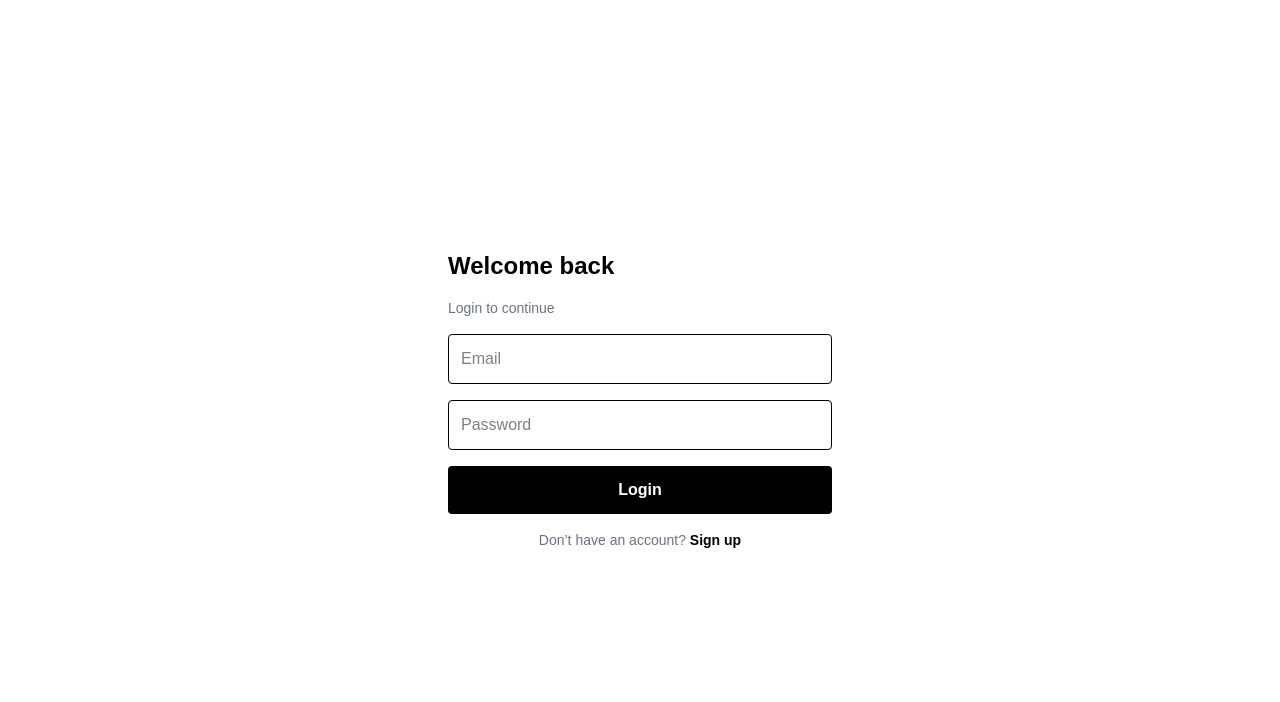
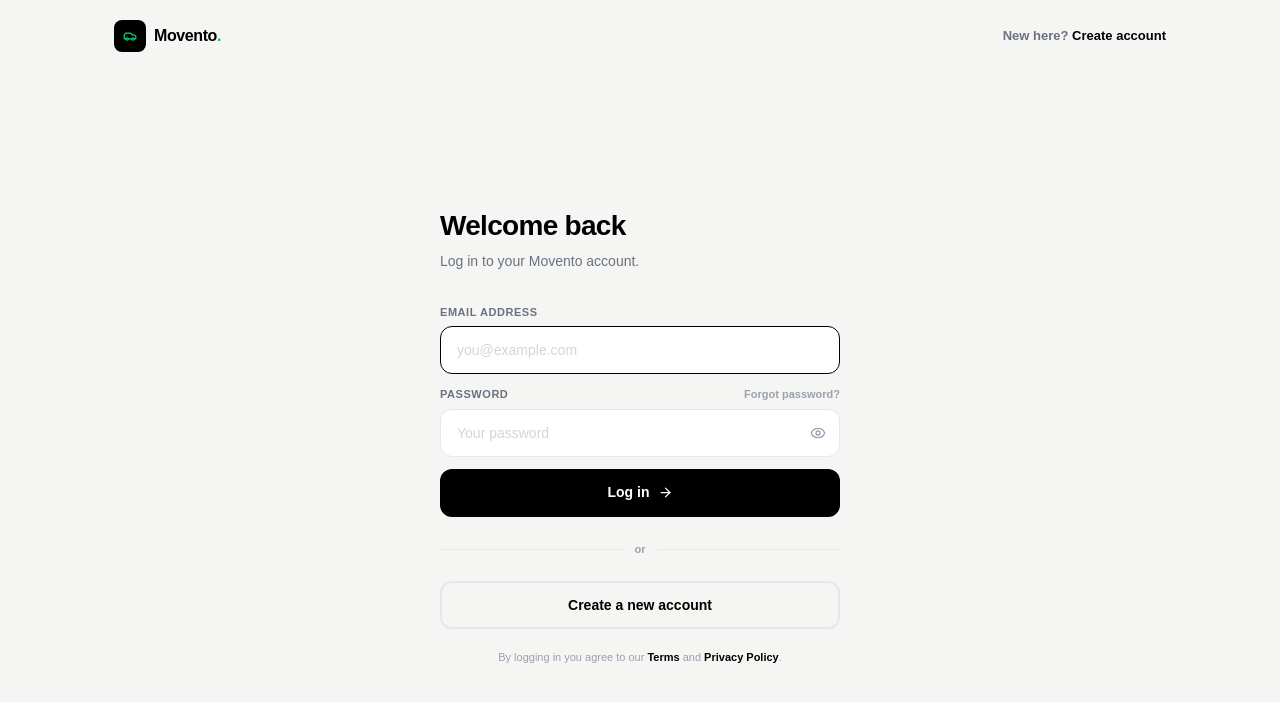
Before and after one commit to rayangithub1/carpoolingsite, a Next.js app: page /login in a window 1280 px wide. Shown: the top 702 px of the page. Built offline with nearby package versions, Linux system fonts and the light colour scheme; no server answers.

Commit message:
Update page.tsx

```diff
--- a/app/login/page.tsx
+++ b/app/login/page.tsx
@@ -1,85 +1,204 @@
 "use client";
 
 import { useState } from "react";
-import { useRouter } from "next/navigation";
+import { useRouter, useSearchParams } from "next/navigation";
+import Link from "next/link";
+import { Suspense } from "react";
 import { supabase } from "@/lib/supabaseClient";
+import { Car, Eye, EyeOff, ArrowRight } from "lucide-react";
 
-export default function LoginPage() {
-  const router = useRouter();
+function LoginInner() {
+  const router       = useRouter();
+  const searchParams = useSearchParams();
+  const redirect     = searchParams.get("redirect") || "/dashboard";
 
-  const [form, setForm] = useState({
-    email: "",
-    password: "",
-  });
+  const [email, setEmail]       = useState("");
+  const [password, setPassword] = useState("");
+  const [loading, setLoading]   = useState(false);
+  const [error, setError]       = useState("");
+  const [showPass, setShowPass] = useState(false);
 
-  const [loading, setLoading] = useState(false);
-  const [error, setError] = useState("");
+  const handleSubmit = async (e: React.FormEvent) => {
+    e.preventDefault();
+    if (!email.trim())    return setError("Enter your email address");
+    if (!password)        return setError("Enter your password");
 
-  const handleChange = (k: string, v: string) => {
-    setForm((p) => ({ ...p, [k]: v }));
-    setError("");
-  };
-
-  const handleLogin = async (e: React.FormEvent) => {
-    e.preventDefault();
     setLoading(true);
     setError("");
 
-    const { error } = await supabase.auth.signInWithPassword({
-      email: form.email.trim().toLowerCase(),
-      password: form.password,
+    try {
+      const { data, error: signInError } = await supabase.auth.signInWithPassword({
+        email:    email.trim().toLowerCase(),
+        password,
       });
 
-    if (error) {
-      setError(error.message);
+      if (signInError) throw signInError;
+      if (!data.user)  throw new Error("Login failed. Please try again.");
+
+      // Fetch profile
+      const { data: profile } = await supabase
+        .from("profiles")
+        .select("full_name, phone, email, verification_status")
+        .eq("id", data.user.id)
+        .single();
+
+      const user = {
+        id:                 data.user.id,
+        name:               profile?.full_name ?? data.user.email ?? "User",
+        email:              profile?.email     ?? data.user.email ?? "",
+        phone:              profile?.phone     ?? "",
+        verificationStatus: (profile?.verification_status ?? "unverified") as
+          "unverified" | "pending" | "approved" | "rejected",
+      };
+
+      localStorage.setItem("user", JSON.stringify(user));
+      window.dispatchEvent(new Event("movento:auth"));
+      router.push(redirect);
+    } catch (err: any) {
+      const msg = err.message || "";
+      if (msg.toLowerCase().includes("invalid"))
+        setError("Incorrect email or password. Please try again.");
+      else
+        setError(msg || "Login failed. Please try again.");
+    } finally {
       setLoading(false);
-      return;
     }
-
-    router.push("/dashboard");
   };
 
   return (
-    <div className="min-h-screen flex items-center justify-center bg-white px-5">
-      <form onSubmit={handleLogin} className="w-full max-w-sm space-y-4">
+    <div className="min-h-screen bg-[#f5f5f3] flex flex-col">
 
-        <h1 className="text-2xl font-bold">Welcome back</h1>
-        <p className="text-sm text-gray-500">Login to continue</p>
+      {/* Top bar */}
+      <header className="px-6 py-5 flex items-center justify-between max-w-[1100px] mx-auto w-full">
+        <Link href="/" className="flex items-center gap-2">
+          <div className="w-8 h-8 bg-black rounded-[8px] flex items-center justify-center">
+            <Car size={14} className="text-green-400" />
+          </div>
+          <span className="font-black text-[16px] tracking-tight">
+            Movento<span className="text-green-500">.</span>
+          </span>
+        </Link>
+        <Link href="/signup" className="text-[13px] font-semibold text-gray-500 hover:text-black transition-colors">
+          New here? <span className="text-black font-bold">Create account</span>
+        </Link>
+      </header>
 
+      {/* Form */}
+      <div className="flex-1 flex items-center justify-center px-4 py-10">
+        <div className="w-full max-w-[400px]">
+
+          {/* Heading */}
+          <div className="mb-8">
+            <h1 className="text-[28px] font-black tracking-tight text-black mb-1">Welcome back</h1>
+            <p className="text-[14px] text-gray-500">Log in to your Movento account.</p>
+          </div>
+
+          <form onSubmit={handleSubmit} className="space-y-3">
+
+            {/* Email */}
+            <div>
+              <label className="block text-[11px] font-bold uppercase tracking-wider text-gray-500 mb-1.5">
+                Email address
+              </label>
               <input
-          className="w-full border rounded p-3 text-[16px]"
-          placeholder="Email"
                 type="email"
-          value={form.email}
-          onChange={(e) => handleChange("email", e.target.value)}
+                value={email}
+                onChange={(e) => { setEmail(e.target.value); setError(""); }}
+                placeholder="you@example.com"
+                autoComplete="email"
+                autoFocus
+                className="w-full h-12 border border-gray-200 focus:border-black rounded-xl px-4 text-[14px] font-medium bg-white outline-none transition-colors placeholder:text-gray-300"
               />
+            </div>
 
+            {/* Password */}
+            <div>
+              <div className="flex items-center justify-between mb-1.5">
+                <label className="block text-[11px] font-bold uppercase tracking-wider text-gray-500">
+                  Password
+                </label>
+                <Link href="/forgot-password"
+                  className="text-[11px] font-bold text-gray-400 hover:text-black transition-colors">
+                  Forgot password?
+                </Link>
+              </div>
+              <div className="relative">
                 <input
-          className="w-full border rounded p-3 text-[16px]"
-          placeholder="Password"
-          type="password"
-          value={form.password}
-          onChange={(e) => handleChange("password", e.target.value)}
+                  type={showPass ? "text" : "password"}
+                  value={password}
+                  onChange={(e) => { setPassword(e.target.value); setError(""); }}
+                  placeholder="Your password"
+                  autoComplete="current-password"
+                  className="w-full h-12 border border-gray-200 focus:border-black rounded-xl px-4 pr-12 text-[14px] font-medium bg-white outline-none transition-colors placeholder:text-gray-300"
                 />
+                <button
+                  type="button"
+                  onClick={() => setShowPass((v) => !v)}
+                  className="absolute right-3.5 top-1/2 -translate-y-1/2 text-gray-400 hover:text-black transition-colors"
+                >
+                  {showPass ? <EyeOff size={16} /> : <Eye size={16} />}
+                </button>
+              </div>
+            </div>
 
+            {/* Error */}
             {error && (
-          <p className="text-red-500 text-sm">{error}</p>
+              <div className="bg-red-50 border border-red-100 rounded-xl px-4 py-3">
+                <p className="text-[13px] text-red-600 font-medium">{error}</p>
+              </div>
             )}
 
+            {/* Submit */}
             <button
+              type="submit"
               disabled={loading}
-          className="w-full bg-black text-white p-3 rounded font-bold"
+              className="w-full h-12 bg-black hover:bg-gray-900 disabled:bg-gray-300 text-white font-black text-[14px] rounded-xl transition-colors flex items-center justify-center gap-2 mt-2"
             >
-          {loading ? "Signing in..." : "Login"}
+              {loading ? (
+                <span className="w-4 h-4 border-2 border-white/30 border-t-white rounded-full animate-spin" />
+              ) : (
+                <>Log in <ArrowRight size={15} /></>
+              )}
             </button>
 
-        <p className="text-sm text-center text-gray-500">
-          Don’t have an account?{" "}
-          <a href="/signup" className="font-bold text-black">
-            Sign up
-          </a>
+          </form>
+
+          {/* Divider */}
+          <div className="flex items-center gap-3 my-6">
+            <div className="flex-1 h-px bg-gray-200" />
+            <span className="text-[11px] font-bold text-gray-400">or</span>
+            <div className="flex-1 h-px bg-gray-200" />
+          </div>
+
+          {/* Sign up CTA */}
+          <Link href="/signup"
+            className="w-full h-12 border-2 border-gray-200 hover:border-black text-black font-black text-[14px] rounded-xl transition-colors flex items-center justify-center gap-2">
+            Create a new account
+          </Link>
+
+          {/* Terms */}
+          <p className="text-[11px] text-gray-400 text-center mt-5 leading-relaxed">
+            By logging in you agree to our{" "}
+            <Link href="/terms" className="text-black font-semibold hover:underline">Terms</Link>
+            {" "}and{" "}
+            <Link href="/privacy" className="text-black font-semibold hover:underline">Privacy Policy</Link>.
           </p>
-      </form>
+
+        </div>
+      </div>
+
     </div>
   );
 }
+
+export default function LoginPage() {
+  return (
+    <Suspense fallback={
+      <div className="min-h-screen bg-[#f5f5f3] flex items-center justify-center">
+        <span className="w-6 h-6 border-2 border-black/20 border-t-black rounded-full animate-spin" />
+      </div>
+    }>
+      <LoginInner />
+    </Suspense>
+  );
+}
```
Lines whose indentation alone changed are shown as unchanged.
